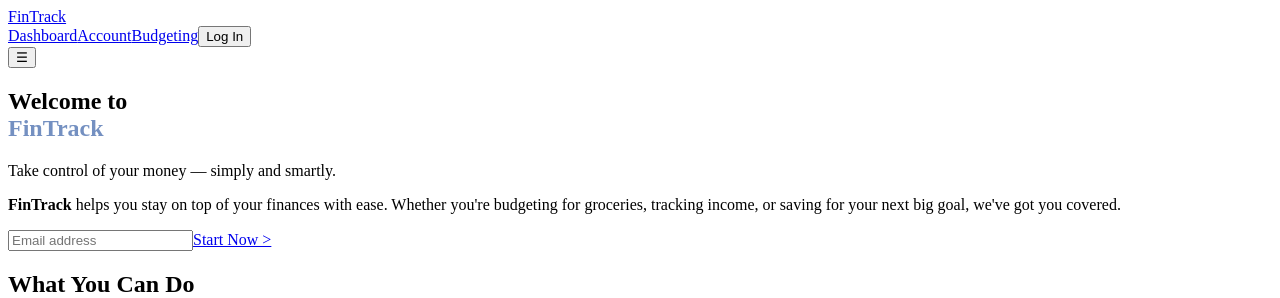
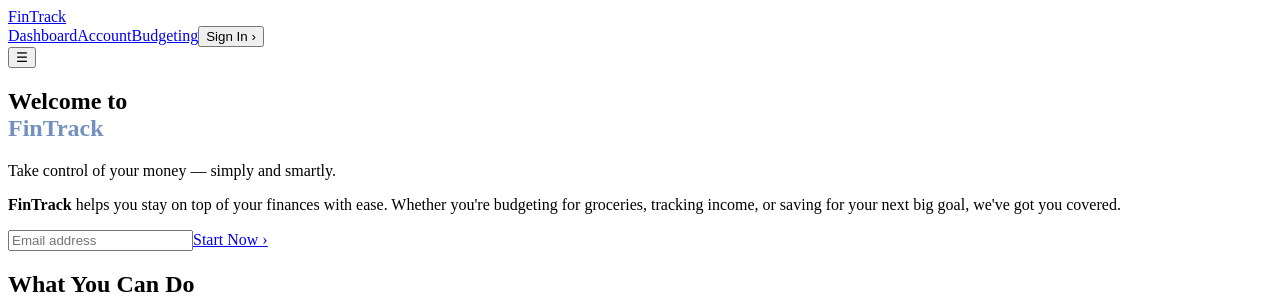
Before and after one commit to sakey01/expenseTracker, a React (Vite) app: page / in a window 1280 px wide. Shown: the top 298 px of the page. Built offline with nearby package versions, Linux system fonts and the light colour scheme; the HTML template or start-up script is replaced by a standard one.

Commit message:
design update

```diff
--- a/src/App.jsx
+++ b/src/App.jsx
@@ -1,4 +1,4 @@
-function App() {
+export default function App() {
   return (
     <>
       <header>
@@ -29,7 +29,9 @@ function Header() {
           <a href="/">Dashboard</a>
           <a href="/">Account</a>
           <a href="/">Budgeting</a>
-          <button>Log In</button>
+          <button className="login-btn">
+            Sign In <span className="gt-arrow"> &rsaquo;</span>
+          </button>
         </div>
         <button className="menu-icon">
           <span>&#9776;</span>
@@ -55,7 +57,9 @@ function HeroSection() {
       </div>
       <div className="email-input">
         <input type="email" placeholder="Email address" aria-required required />
-        <a href="/" className="ctaButton">Start Now &gt;</a>
+        <a href="/" className="ctaButton">
+          Start Now <span className="gt-arrow"> &rsaquo;</span>
+        </a>
       </div>
     </section>
   );
@@ -96,5 +100,3 @@ function Footer() {
     </footer>
   );
 }
-
-export default App;
--- a/src/App.scss
+++ b/src/App.scss
@@ -2,7 +2,9 @@
   --primary-bg: #1f2937;
   --secondary-bg: #111827;
   --primary-color: #ffffff;
-  --hover: #c2c2c2;
+  --hover-link: #c2c2c2;
+  --hover-btn: #202c4b;
+  --accent: rgb(0, 73, 162);
 }
 
 * {
@@ -20,11 +22,12 @@ html {
 header {
   position: relative;
   background-color: var(--secondary-bg);
-  box-shadow: 0 4px 6px -1px rgba(0, 0, 0, 0.1), 0 2px 4px -1px rgba(0, 0, 0, 0.06);
+  box-shadow: 0 2px 22px black;
   padding: 1rem;
   display: flex;
   justify-content: center;
   height: 4rem;
+  font-weight: 600;
 }
 
 nav {
@@ -36,9 +39,12 @@ nav {
 
   .brand-name {
     font-size: 1.2rem;
-    font-weight: 700;
     letter-spacing: 0.5px;
     transform: scaleY(1.1);
+  }
+
+  .login-btn {
+    font-weight: 600;
   }
 
   .menu-icon {
@@ -72,13 +78,16 @@ a {
   transition: color 0.1s ease;
 
   &:hover {
-    color: var(--hover);
+    color: var(--hover-link);
   }
 }
 
 h1 {
-  font-size: 6rem;
+  font-size: 5.4rem;
   margin-top: 5rem;
+  font-weight: 600;
+  text-shadow: 0 10px 70px var(--accent);
+
   @media (max-width: 768px) {
     font-size: 4rem;
   }
@@ -125,7 +134,7 @@ button {
   border: none;
 
   &:hover {
-    color: var(--hover);
+    color: var(--hover-link);
   }
 }
 
@@ -133,6 +142,8 @@ button {
   position: relative;
   display: flex;
   align-items: center;
+  transition: all 0.1s ease-in-out;
+
   * {
     border-radius: 2rem;
     outline: none;
@@ -140,26 +151,27 @@ button {
 
   input {
     padding: 0.75rem 1rem;
-    border: 3px solid transparent;
+    border: 2px solid transparent;
     width: 300px;
     font-size: 1rem;
-    background-color: gainsboro;
+    background-color: whitesmoke;
+
     &:focus {
-      border: 3px solid #226fff;
+      border: 2px solid var(--accent);
     }
   }
 
   a {
     position: absolute;
-    padding: 0.5rem 0.75rem;
+    padding: 0.6rem 0.75rem;
     background-color: rgb(6, 25, 56);
-    left: 220px;
+    left: 225px;
     font-size: 0.9rem;
-    transition: all .1s ease-in-out;
+    font-weight: 600;
 
     &:hover {
-      color: white;
-      background-color: #455479;
+      color: var(--primary-color);
+      background-color: var(--hover-btn);
     }
   }
 }
```
